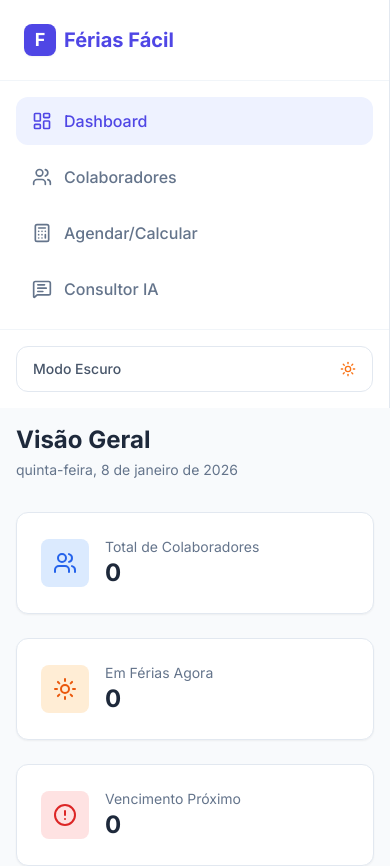
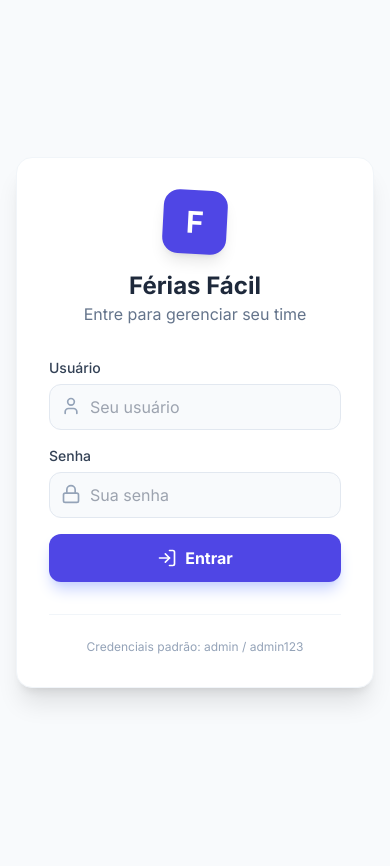
Before and after one commit to felipevox5-beep/feriasfacil, a React (Vite) app: page / in a window 390 px wide. Shown: the top 866 px of the page. After the commit the page ends 844 px from the top, so only its background shows below. Built offline with nearby package versions, Linux system fonts and the light colour scheme; no server answers.

Commit message:
feat: add secure login system (jwt + bcrypt)

```diff
--- a/App.tsx
+++ b/App.tsx
@@ -4,10 +4,15 @@ import Dashboard from './components/Dashboard';
 import Employees from './components/Employees';
 import Calculator from './components/Calculator';
 import AIAdvisor from './components/AIAdvisor';
-import { LayoutDashboard, Users, Calculator as CalcIcon, MessageSquareText, Moon, Sun } from 'lucide-react';
+import Login from './components/Login';
+import { LayoutDashboard, Users, Calculator as CalcIcon, MessageSquareText, Moon, Sun, LogOut } from 'lucide-react';
 
 const App: React.FC = () => {
-  // State
+  // Auth State
+  const [token, setToken] = useState<string | null>(localStorage.getItem('authToken'));
+  const [username, setUsername] = useState<string>(localStorage.getItem('username') || '');
+
+  // App State
   const [activeTab, setActiveTab] = useState<Tab>(Tab.DASHBOARD);
   const [aiPrompt, setAiPrompt] = useState<string>('');
   const [editingVacation, setEditingVacation] = useState<Vacation | null>(null);
@@ -21,15 +26,63 @@ const App: React.FC = () => {
   const [employees, setEmployees] = useState<Employee[]>([]);
   const [vacations, setVacations] = useState<Vacation[]>([]);
 
+  // Authenticated Fetch Helper
+  const authFetch = async (url: string, options: RequestInit = {}) => {
+    if (!token) throw new Error('No token');
+
+    const headers = {
+      ...options.headers,
+      'Authorization': `Bearer ${token}`,
+      'Content-Type': 'application/json',
+    };
+
+    const res = await fetch(url, { ...options, headers });
+
+    if (res.status === 401 || res.status === 403) {
+      handleLogout();
+      throw new Error('Unauthorized');
+    }
+
+    return res;
+  };
+
   // Fetch Data on Load
   useEffect(() => {
-    fetchEmployees();
-    fetchVacations();
-  }, []);
+    if (token) {
+      fetchEmployees();
+      fetchVacations();
+    }
+  }, [token]);
+
+  // Dark Mode Effect
+  useEffect(() => {
+    localStorage.setItem('darkMode', darkMode.toString());
+    if (darkMode) {
+      document.documentElement.classList.add('dark');
+    } else {
+      document.documentElement.classList.remove('dark');
+    }
+  }, [darkMode]);
+
+  const handleLogin = (newToken: string, newUsername: string) => {
+    localStorage.setItem('authToken', newToken);
+    localStorage.setItem('username', newUsername);
+    setToken(newToken);
+    setUsername(newUsername);
+  };
+
+  const handleLogout = () => {
+    localStorage.removeItem('authToken');
+    localStorage.removeItem('username');
+    setToken(null);
+    setUsername('');
+    setEmployees([]);
+    setVacations([]);
+  };
 
   const fetchEmployees = async () => {
     try {
-      const res = await fetch('/api/employees');
+      const res = await authFetch('/api/employees');
       if (res.ok) {
         const data = await res.json();
         setEmployees(data);
@@ -41,7 +94,7 @@ const App: React.FC = () => {
 
   const fetchVacations = async () => {
     try {
-      const res = await fetch('/api/vacations');
+      const res = await authFetch('/api/vacations');
       if (res.ok) {
         const data = await res.json();
         setVacations(data);
@@ -51,21 +104,10 @@ const App: React.FC = () => {
     }
   };
 
-  // Dark Mode Effect
-  useEffect(() => {
-    localStorage.setItem('darkMode', darkMode.toString());
-    if (darkMode) {
-      document.documentElement.classList.add('dark');
-    } else {
-      document.documentElement.classList.remove('dark');
-    }
-  }, [darkMode]);
-
   const handleAddEmployee = async (emp: Employee) => {
     try {
-      const res = await fetch('/api/employees', {
+      const res = await authFetch('/api/employees', {
         method: 'POST',
-        headers: { 'Content-Type': 'application/json' },
         body: JSON.stringify(emp),
       });
       if (res.ok) {
@@ -79,9 +121,8 @@ const App: React.FC = () => {
 
   const handleEditEmployee = async (updatedEmp: Employee) => {
     try {
-      const res = await fetch(`/api/employees/${updatedEmp.id}`, {
+      const res = await authFetch(`/api/employees/${updatedEmp.id}`, {
         method: 'PUT',
-        headers: { 'Content-Type': 'application/json' },
         body: JSON.stringify(updatedEmp),
       });
       if (res.ok) {
@@ -96,7 +137,7 @@ const App: React.FC = () => {
   const handleRemoveEmployee = async (id: string) => {
     if (!window.confirm('Tem certeza que deseja remover este colaborador?')) return;
     try {
-      const res = await fetch(`/api/employees/${id}`, { method: 'DELETE' });
+      const res = await authFetch(`/api/employees/${id}`, { method: 'DELETE' });
       if (res.ok) {
         setEmployees(employees.filter(e => e.id !== id));
       }
@@ -107,9 +148,8 @@ const App: React.FC = () => {
 
   const handleSaveVacation = async (vacation: Vacation) => {
     try {
-      const res = await fetch('/api/vacations', {
+      const res = await authFetch('/api/vacations', {
         method: 'POST',
-        headers: { 'Content-Type': 'application/json' },
         body: JSON.stringify(vacation),
       });
       if (res.ok) {
@@ -124,9 +164,8 @@ const App: React.FC = () => {
 
   const handleUpdateVacation = async (updatedVacation: Vacation) => {
     try {
-      const res = await fetch(`/api/vacations/${updatedVacation.id}`, {
+      const res = await authFetch(`/api/vacations/${updatedVacation.id}`, {
         method: 'PUT',
-        headers: { 'Content-Type': 'application/json' },
         body: JSON.stringify(updatedVacation),
       });
       if (res.ok) {
@@ -147,7 +186,7 @@ const App: React.FC = () => {
   const handleCancelVacation = async (id: string) => {
     if (window.confirm('Tem certeza que deseja cancelar estas férias?')) {
       try {
-        const res = await fetch(`/api/vacations/${id}`, { method: 'DELETE' });
+        const res = await authFetch(`/api/vacations/${id}`, { method: 'DELETE' });
         if (res.ok) {
           setVacations(vacations.filter(v => v.id !== id));
         }
@@ -159,7 +198,6 @@ const App: React.FC = () => {
 
   const handleNavigate = (tab: Tab) => {
     setActiveTab(tab);
-    // If navigating away from calculator manually, clear edit mode
     if (tab !== Tab.CALCULATOR) {
       setEditingVacation(null);
     }
@@ -175,15 +213,21 @@ const App: React.FC = () => {
     setActiveTab(Tab.CALCULATOR);
   };
 
+  // Render Login if not authenticated
+  if (!token) {
+    return <Login onLogin={handleLogin} />;
+  }
+
   return (
     <div className="min-h-screen bg-slate-50 dark:bg-slate-900 flex flex-col md:flex-row transition-colors duration-200">
       {/* Sidebar Navigation */}
-      <aside className="w-full md:w-64 bg-white dark:bg-slate-800 border-r border-slate-200 dark:border-slate-700 flex-shrink-0 transition-colors duration-200">
+      <aside className="w-full md:w-64 bg-white dark:bg-slate-800 border-r border-slate-200 dark:border-slate-700 flex-shrink-0 transition-colors duration-200 flex flex-col">
         <div className="p-6 border-b border-slate-100 dark:border-slate-700">
           <div className="flex items-center gap-2 text-indigo-600 dark:text-indigo-400 font-bold text-xl">
             <div className="w-8 h-8 bg-indigo-600 dark:bg-indigo-500 text-white rounded-lg flex items-center justify-center text-lg shadow-sm">F</div>
             <span>Férias Fácil</span>
           </div>
+          <p className="text-xs text-slate-400 mt-2">Olá, {username}</p>
         </div>
 
         <nav className="p-4 space-y-2 flex-1">
@@ -220,13 +264,21 @@ const App: React.FC = () => {
           </button>
         </nav>
 
-        <div className="p-4 border-t border-slate-100 dark:border-slate-700">
+        <div className="p-4 border-t border-slate-100 dark:border-slate-700 space-y-2">
           <button
             onClick={() => setDarkMode(!darkMode)}
             className="w-full flex items-center justify-between px-4 py-3 rounded-xl border border-slate-200 dark:border-slate-600 text-slate-600 dark:text-slate-300 hover:bg-slate-50 dark:hover:bg-slate-700 transition-colors"
           >
             <span className="text-sm font-medium">Modo Escuro</span>
             {darkMode ? <Moon className="w-4 h-4 text-indigo-400" /> : <Sun className="w-4 h-4 text-orange-500" />}
+          </button>
+
+          <button
+            onClick={handleLogout}
+            className="w-full flex items-center gap-3 px-4 py-3 rounded-xl border border-slate-200 dark:border-slate-600 text-red-600 dark:text-red-400 hover:bg-red-50 dark:hover:bg-red-900/20 transition-colors"
+          >
+            <LogOut className="w-5 h-5" />
+            <span className="text-sm font-medium">Sair</span>
           </button>
         </div>
       </aside>
--- /dev/null
+++ b/components/Login.tsx
@@ -0,0 +1,113 @@
+import React, { useState } from 'react';
+import { Lock, User, LogIn } from 'lucide-react';
+
+interface LoginProps {
+    onLogin: (token: string, username: string) => void;
+}
+
+const Login: React.FC<LoginProps> = ({ onLogin }) => {
+    const [username, setUsername] = useState('');
+    const [password, setPassword] = useState('');
+    const [loading, setLoading] = useState(false);
+    const [error, setError] = useState('');
+
+    const handleSubmit = async (e: React.FormEvent) => {
+        e.preventDefault();
+        setLoading(true);
+        setError('');
+
+        try {
+            const res = await fetch('/api/auth/login', {
+                method: 'POST',
+                headers: { 'Content-Type': 'application/json' },
+                body: JSON.stringify({ username, password }),
+            });
+
+            if (res.ok) {
+                const data = await res.json();
+                onLogin(data.token, data.username);
+            } else {
+                const err = await res.json();
+                setError(err.error || 'Falha no login');
+            }
+        } catch (err) {
+            setError('Erro de conexão com o servidor');
+        } finally {
+            setLoading(false);
+        }
+    };
+
+    return (
+        <div className="min-h-screen bg-slate-50 dark:bg-slate-900 flex items-center justify-center p-4">
+            <div className="bg-white dark:bg-slate-800 rounded-2xl shadow-xl w-full max-w-md p-8 border border-slate-100 dark:border-slate-700">
+                <div className="flex flex-col items-center mb-8">
+                    <div className="w-16 h-16 bg-indigo-600 dark:bg-indigo-500 rounded-2xl flex items-center justify-center mb-4 shadow-lg rotate-3">
+                        <span className="text-3xl font-bold text-white">F</span>
+                    </div>
+                    <h1 className="text-2xl font-bold text-slate-800 dark:text-white">Férias Fácil</h1>
+                    <p className="text-slate-500 dark:text-slate-400">Entre para gerenciar seu time</p>
+                </div>
+
+                {error && (
+                    <div className="mb-6 p-4 bg-red-50 dark:bg-red-900/20 border border-red-100 dark:border-red-800 rounded-xl text-red-600 dark:text-red-400 text-sm flex items-center gap-2">
+                        <div className="w-1.5 h-1.5 rounded-full bg-red-500 animate-pulse"></div>
+                        {error}
+                    </div>
+                )}
+
+                <form onSubmit={handleSubmit} className="space-y-4">
+                    <div>
+                        <label className="block text-sm font-medium text-slate-700 dark:text-slate-300 mb-1.5">Usuário</label>
+                        <div className="relative">
+                            <User className="absolute left-3 top-3 w-5 h-5 text-slate-400" />
+                            <input
+                                type="text"
+                                className="w-full pl-10 pr-4 py-2.5 bg-slate-50 dark:bg-slate-900 border border-slate-200 dark:border-slate-700 rounded-xl focus:ring-2 focus:ring-indigo-500 dark:focus:ring-indigo-400 outline-none transition-all dark:text-white"
+                                placeholder="Seu usuário"
+                                value={username}
+                                onChange={(e) => setUsername(e.target.value)}
+                                required
+                            />
+                        </div>
+                    </div>
+
+                    <div>
+                        <label className="block text-sm font-medium text-slate-700 dark:text-slate-300 mb-1.5">Senha</label>
+                        <div className="relative">
+                            <Lock className="absolute left-3 top-3 w-5 h-5 text-slate-400" />
+                            <input
+                                type="password"
+                                className="w-full pl-10 pr-4 py-2.5 bg-slate-50 dark:bg-slate-900 border border-slate-200 dark:border-slate-700 rounded-xl focus:ring-2 focus:ring-indigo-500 dark:focus:ring-indigo-400 outline-none transition-all dark:text-white"
+                                placeholder="Sua senha"
+                                value={password}
+                                onChange={(e) => setPassword(e.target.value)}
+                                required
+                            />
+                        </div>
+                    </div>
+
+                    <button
+                        type="submit"
+                        disabled={loading}
+                        className="w-full bg-indigo-600 hover:bg-indigo-700 text-white font-bold py-3 rounded-xl transition-all shadow-lg shadow-indigo-200 dark:shadow-none flex items-center justify-center gap-2 disabled:opacity-70 disabled:cursor-not-allowed mt-2"
+                    >
+                        {loading ? (
+                            <div className="w-5 h-5 border-2 border-white/30 border-t-white rounded-full animate-spin" />
+                        ) : (
+                            <>
+                                <LogIn className="w-5 h-5" />
+                                Entrar
+                            </>
+                        )}
+                    </button>
+                </form>
+
+                <div className="mt-8 pt-6 border-t border-slate-100 dark:border-slate-700 text-center">
+                    <p className="text-xs text-slate-400">Credenciais padrão: admin / admin123</p>
+                </div>
+            </div>
+        </div>
+    );
+};
+
+export default Login;
--- a/package.json
+++ b/package.json
@@ -19,7 +19,9 @@
     "express": "^4.18.2",
     "pg": "^8.11.3",
     "cors": "^2.8.5",
-    "dotenv": "^16.4.1"
+    "dotenv": "^16.4.1",
+    "bcryptjs": "^2.4.3",
+    "jsonwebtoken": "^9.0.2"
   },
   "devDependencies": {
     "@types/node": "^22.14.0",
```
Also changed, not shown: 1 other file (tests, documents, lock files or other folders).
